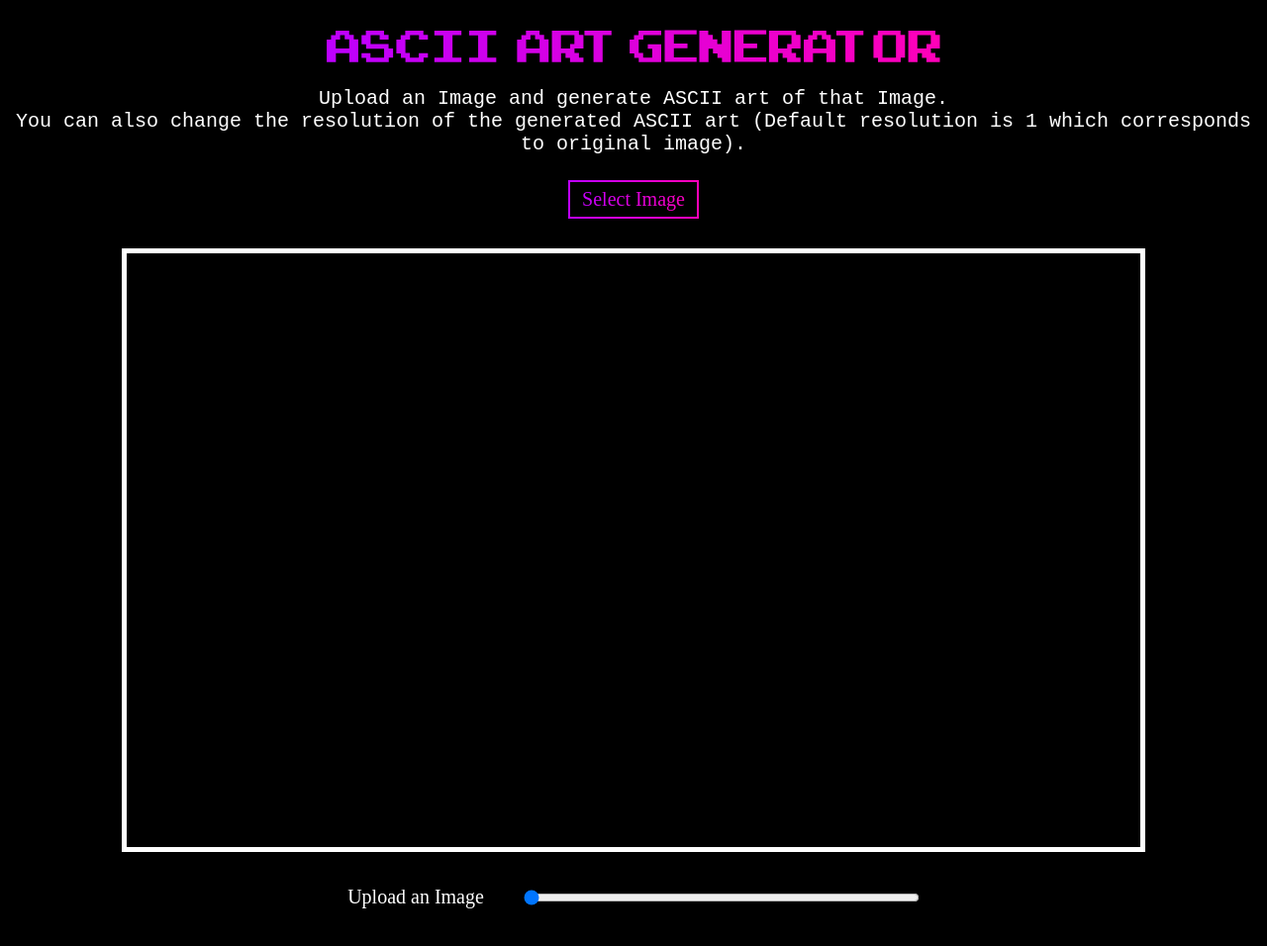
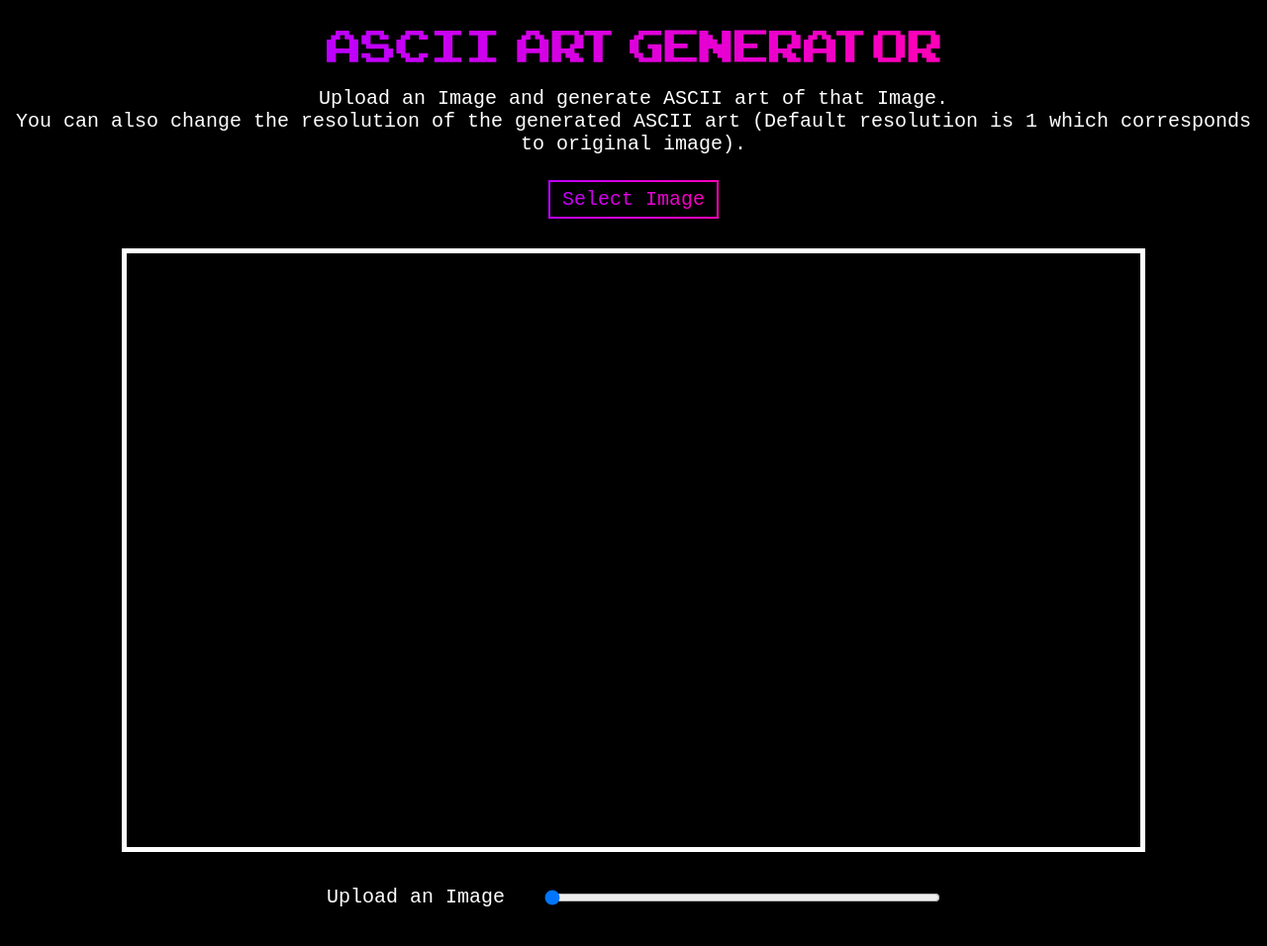
Before and after one commit to movish01/ascii-art-generator, a plain HTML site: page index.html in a window 1280 px wide. Shown: the whole page at 99% size. Drawn offline with Linux system fonts and the light colour scheme.

Commit message:
changed labels font

```diff
--- a/style.css
+++ b/style.css
@@ -43,6 +43,7 @@ body {
 
 .top > label {
     display: inline-block;
+    font-family: monospace;
     padding: 6px 12px;
     cursor: pointer;
     font-size: 20px;
@@ -67,6 +68,7 @@ input[type="file"] {
 }
 
 .controls > label {
+    font-family: monospace;
     color: white;
     font-size: 20px;
 }
```
